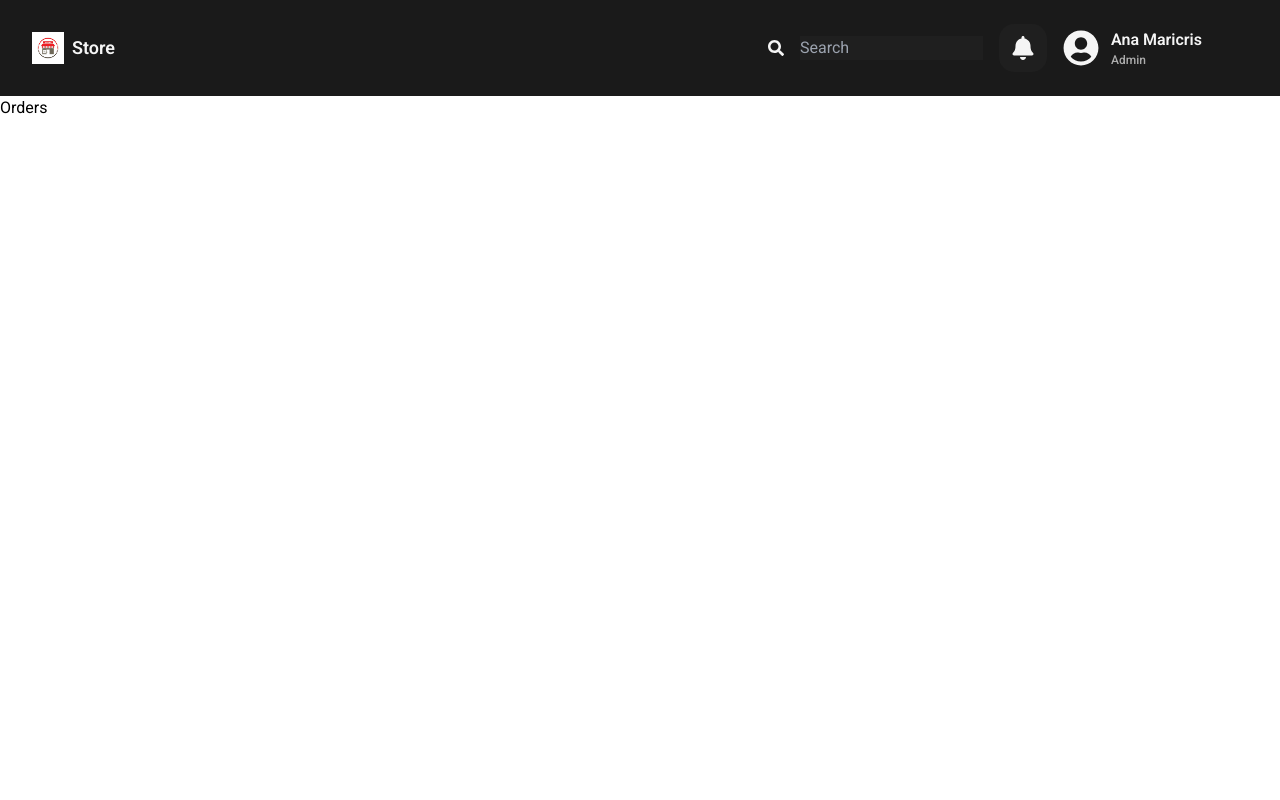
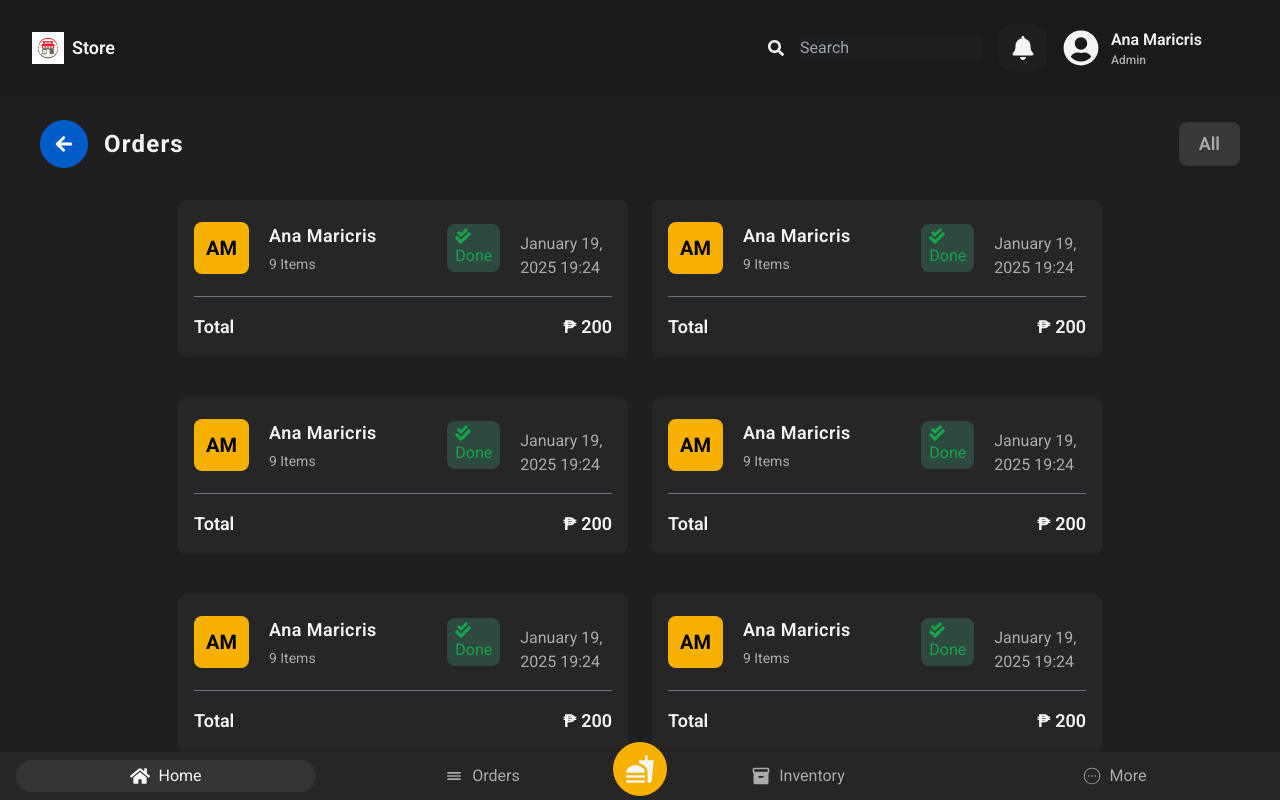
Before and after one commit to anamaricriscaravana/store-pos-system, a React (Vite) app in the folder pos-frontend/: page /orders in a window 1280 px wide. Built offline with nearby package versions, Linux system fonts and the light colour scheme.

Commit message:
order page UI design

```diff
--- a/pos-frontend/src/components/home/List.jsx
+++ b/pos-frontend/src/components/home/List.jsx
@@ -14,8 +14,8 @@ const List = () => {
                 <div>
                     {/* <h1 className='text-[#f6b100] font-semibold border border-[#f6b100] rounded-lg p-1'> ... </h1> {/* TN P2 20:08 */}
                 </div>
-                <div className='flex flex-col items-start gap-2'>
-                    <p className='text-green-600 px-4'><FaCheckDouble className='inline-mr-2' />
+                <div className='flex flex-col items-end gap-2'>
+                    <p className='text-green-600'><FaCheckDouble className='inline-mr-2' />
                         Done </p> {/* Ready P2 20:08 */}
                     {/* <p className='text-[#ababab] text-sm'><FaCircle className='inline-mr-2 text-green-600' />Stock</p> {/* RtoS P2 20:08 */}
                 </div>
--- a/pos-frontend/src/components/home/MiniCard.jsx
+++ b/pos-frontend/src/components/home/MiniCard.jsx
@@ -8,7 +8,7 @@ const MiniCard = ({title, icon, number, footerNum}) => {
                 <button className={`${title === "Total Earnings" ? "bg-[#02ca3a]" : "bg-[#f6b100]"} p-3 rounded-lg text-[#f5f5f5] text-2xl`}>{icon}</button>
             </div>
             <div>
-                <h1 className='text-[#f5f5f5] text-4xl font-bold mt-5 '>{number}</h1>
+                <h1 className='text-[#f5f5f5] text-4xl font-bold mt-5 '>{title === "Total Earnings" ? `${number}` : number }</h1>
                 <h1 className='text-[#f5f5f5] text-lg mt-2'><span className='text-[#02ca3a]'>{footerNum}%</span> than yesterday</h1>
             </div>
         </div>
--- /dev/null
+++ b/pos-frontend/src/components/orders/OrderCard.jsx
@@ -0,0 +1,36 @@
+import React from 'react'
+import { FaCheckDouble } from "react-icons/fa";
+// import { FaCircle } from "react-icons/fa";
+
+const OrderCard = () => {
+    return (
+        <div className='w-[450px] bg-[#262626] p-4 rounded-lg mb-4'>
+            <div className='flex items-center gap-5'>
+                <button className='bg-[#f6b100] p-3 text-xl font-bold rounded-lg'>AM</button>
+                <div className='flex items-center justify-between w-[100%]'>
+                    <div className='flex flex-col items-start gap-1'>
+                        <h1 className='text-[#f5f5f5] text-lg font-semibold tracking-wide'>Ana Maricris</h1>
+                        <p className='text-[#ababab] text-sm'>9 Items</p>
+                    </div>
+
+                    <div className='flex flex-col items-end gap-2'>
+                        <p className='text-green-600 bg-[#2e4a40] px-2 py-1 rounded-lg'><FaCheckDouble className='inline-mr-2' />
+                            Done </p> {/* Ready P2 20:08 */}
+                        {/* <p className='text-[#ababab] text-sm'><FaCircle className='inline-mr-2 text-green-600' />Stock</p> {/* RtoS P2 20:08 */}
+                    </div>
+                </div>
+                <div className='flex justify-between items-center mt-4 text-[#ababab]'>
+                    <p>January 19, 2025 19:24</p>
+                    {/* <p>9 items</p> */}
+                </div>
+            </div>
+            <hr className="w-full mt-4 border-t-1 border-gray-500"/>
+            <div className="flex items-center justify-between mt-4">
+                <h1 className="text-[#f5f5f5] text-lg font-semibold">Total</h1>
+                <p className='text-[#f5f5f5] text-lg font-semibold'>₱ 200</p>
+            </div>
+        </div>
+    )
+}
+
+export default OrderCard
--- /dev/null
+++ b/pos-frontend/src/components/shared/BackButton.jsx
@@ -0,0 +1,16 @@
+import React from 'react'
+import { IoMdArrowRoundBack } from "react-icons/io";
+import { useNavigate } from 'react-router-dom';
+
+const BackButton = () => {
+
+    const navigate = useNavigate();
+
+    return (
+        <button onClick={() => navigate(-1)} className='bg-[#025cca] p-3 text-2xl font-bold rounded-full text-white'>
+            <IoMdArrowRoundBack />
+        </button>
+    )
+}
+
+export default BackButton
--- a/pos-frontend/src/components/shared/BottomNav.jsx
+++ b/pos-frontend/src/components/shared/BottomNav.jsx
@@ -4,13 +4,18 @@ import { IoReorderThree } from "react-icons/io5";
 import { CiCircleMore } from "react-icons/ci";
 import { MdInventory } from "react-icons/md";
 import { MdFastfood } from "react-icons/md";
+import { useNavigate } from "react-router-dom";
 
 const BottomNav = () => {
+
+    const navigate = useNavigate();
+
+
     return (
         <div className='fixed bottom-0 left-0 right-0 bg-[#262626] p-2 h-12 flex justify-around'>
-            <button className='flex items-center justify-center text-[#f5f5f5] bg-[#343434] w-[300px] rounded-[20px]'><FaHome className="inline mr-2" size={20} /><p>Home</p></button>
-            <button className='flex items-center justify-center text-[#ababab]  w-[300px]'><IoReorderThree className="inline mr-2" size={20} /><p>Orders</p></button>
-            <button className='flex items-center justify-center text-[#ababab]  w-[300px]'><MdInventory className="inline mr-2" size={20} /><p>Inventory</p></button>
+            <button onClick={() => navigate("/")}className='flex items-center justify-center text-[#f5f5f5] bg-[#343434] w-[300px] rounded-[20px]'><FaHome className="inline mr-2" size={20} /><p>Home</p></button>
+            <button onClick={() => navigate("/orders")} className='flex items-center justify-center text-[#ababab]  w-[300px]'><IoReorderThree className="inline mr-2" size={20} /><p>Orders</p></button>
+            <button onClick={() => navigate("/inventory")}className='flex items-center justify-center text-[#ababab]  w-[300px]'><MdInventory className="inline mr-2" size={20} /><p>Inventory</p></button>
             <button className='flex items-center justify-center text-[#ababab]  w-[300px]'><CiCircleMore className="inline mr-2" size={20} /><p>More</p></button>
 
             <button className="absolute bottom-1 bg-[#F6B100] text-[#f5f5f5] rounded-full p-3 items-center"><MdFastfood size={30} /> </button>
--- a/pos-frontend/src/pages/Orders.jsx
+++ b/pos-frontend/src/pages/Orders.jsx
@@ -1,8 +1,46 @@
-import React from 'react'
+import React, { useState } from 'react';
+import BottomNav from '../components/shared/BottomNav';
+import OrderCard from '../components/orders/OrderCard';
+import BackButton from '../components/shared/BackButton';
+
 
 const Orders = () => {
+
+    const [status, setStatus] = useState("all");
+
     return (
-        <div>Orders</div>
+        <section className='bg-[#1f1f1f] h-[calc(100vh-6rem)] overflow-hidden'>
+            <div className='flex items-center justify-between px-10 py-4 mt-2'>
+                <div className='flex items-center gap-4'>
+                    <BackButton />
+                    <h1 className='text-[#f5f5f5] text-2xl font-bold tracking-wider'>Orders</h1>
+                </div>
+                <div className='flex items-center justify-around gap-4'>
+                    <button onClick={() => setStatus("all")} className={`text-[#ababab] text-lg ${status ==="all" && "bg-[#383838] rounded-lg px-5 py-2"} rounded-lg px-5 py-2 font-semibold`}>All</button>
+                    {/* <button onClick={() => setStatus("progress")} className={`text-[#ababab] text-lg ${status ==="progress" && "bg-[#383838] rounded-lg px-5 py-2"} rounded-lg px-5 py-2 font-semibold`}>In Progress</button>
+                    <button onClick={() => setStatus("ready")} className={`text-[#ababab] text-lg ${status ==="ready" && "bg-[#383838] rounded-lg px-5 py-2"} rounded-lg px-5 py-2 font-semibold`}>Ready</button>
+                    <button onClick={() => setStatus("completed")} className={`text-[#ababab] text-lg ${status ==="completed" && "bg-[#383838] rounded-lg px-5 py-2"} rounded-lg px-5 py-2 font-semibold`}>Completed</button> */}
+                </div>
+            </div>
+
+            <div className='flex flex-wrap gap-6 items-center justify-center px-14 py-4 overflow-y-scroll scrollbar-hide h-[calc(100vh-5rem-5rem)]'>
+                <OrderCard />
+                <OrderCard />
+                <OrderCard />
+                <OrderCard />
+                <OrderCard />
+                <OrderCard />
+                <OrderCard />
+                <OrderCard />
+                <OrderCard />
+                <OrderCard />
+                <OrderCard />
+                <OrderCard />
+
+            </div>
+
+            <BottomNav />
+        </section>
     )
 }
 
```
